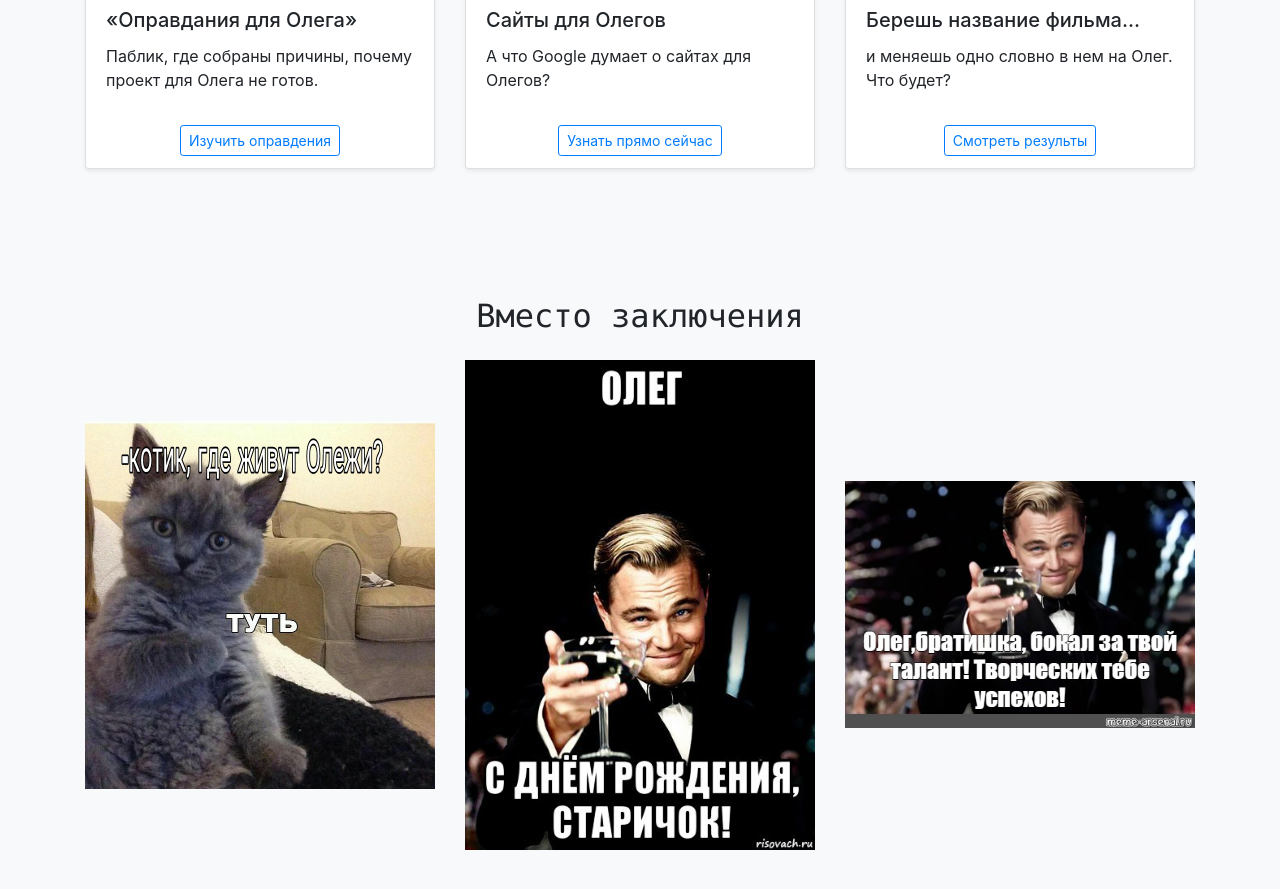
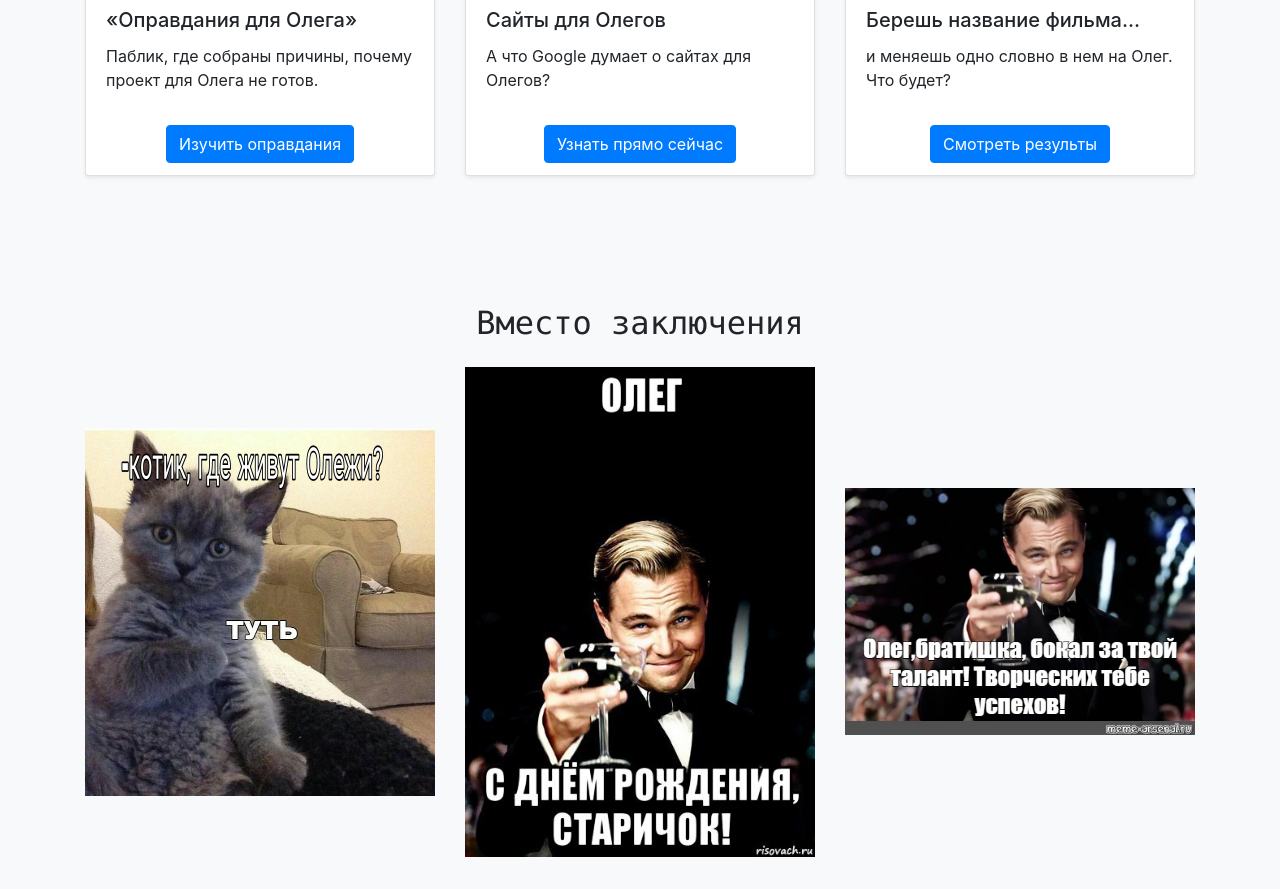
Before and after one commit to Svetzayats/happy-birthday-Oleg, a plain HTML site: page index.html in a window 1280 px wide. Shown: the part 7900-8789 px from the top of the page. Drawn offline with nearby package versions, Linux system fonts and the light colour scheme.

Commit message:
поправлены ссылки в доп материалах

```diff
--- a/index.html
+++ b/index.html
@@ -855,7 +855,7 @@
                         <div class="card-footer bg-transparent border-white">
                             <div class="d-flex justify-content-center align-items-center">
                                 <div class="btn-group">
-                                    <button type="button" class="btn btn-sm btn-outline-primary" data-toggle="modal" data-target="https://vk.com/proekt_ne_gotov">Изучить оправдения</button>
+                                  <a class="btn btn-primary" href="https://vk.com/proekt_ne_gotov" target="_blank" role="button">Изучить оправдания</a>
                                 </div>
                             </div>
                         </div>
@@ -871,7 +871,7 @@
                           <div class="card-footer bg-transparent border-white">
                               <div class="d-flex justify-content-center align-items-center">
                                   <div class="btn-group">
-                                      <button type="button" class="btn btn-sm btn-outline-primary" data-toggle="modal" data-target="https://www.google.com/search?q=%D1%81%D0%B0%D0%B9%D1%82%D1%8B+%D0%B4%D0%BB%D1%8F+%D0%BE%D0%BB%D0%B5%D0%B3%D0%BE%D0%B2&oq=%D1%81%D0%B0%D0%B9%D1%82%D1%8B+%D0%B4%D0%BB%D1%8F+%D0%BE%D0%BB%D0%B5%D0%B3%D0%BE%D0%B2&aqs=chrome..69i57.1820j0j9&sourceid=chrome&ie=UTF-8">Узнать прямо сейчас</button>
+                                    <a class="btn btn-primary" href="https://www.google.com/search?q=%D1%81%D0%B0%D0%B9%D1%82%D1%8B+%D0%B4%D0%BB%D1%8F+%D0%BE%D0%BB%D0%B5%D0%B3%D0%BE%D0%B2&oq=%D1%81%D0%B0%D0%B9%D1%82%D1%8B+%D0%B4%D0%BB%D1%8F+%D0%BE%D0%BB%D0%B5%D0%B3%D0%BE%D0%B2&aqs=chrome..69i57.1820j0j9&sourceid=chrome&ie=UTF-8" target="_blank" role="button">Узнать прямо сейчас</a>
                                   </div>
                               </div>
                           </div>
@@ -887,7 +887,7 @@
                           <div class="card-footer bg-transparent border-white">
                               <div class="d-flex justify-content-center align-items-center">
                                   <div class="btn-group">
-                                      <button type="button" class="btn btn-sm btn-outline-primary" data-toggle="modal" data-target="https://twitter.com/jatjatov/status/992849980368048128">Смотреть результы</button>
+                                    <a class="btn btn-primary" href="https://twitter.com/jatjatov/status/992849980368048128" target="_blank" role="button">Смотреть результы</a>
                                   </div>
                               </div>
                           </div>
```
